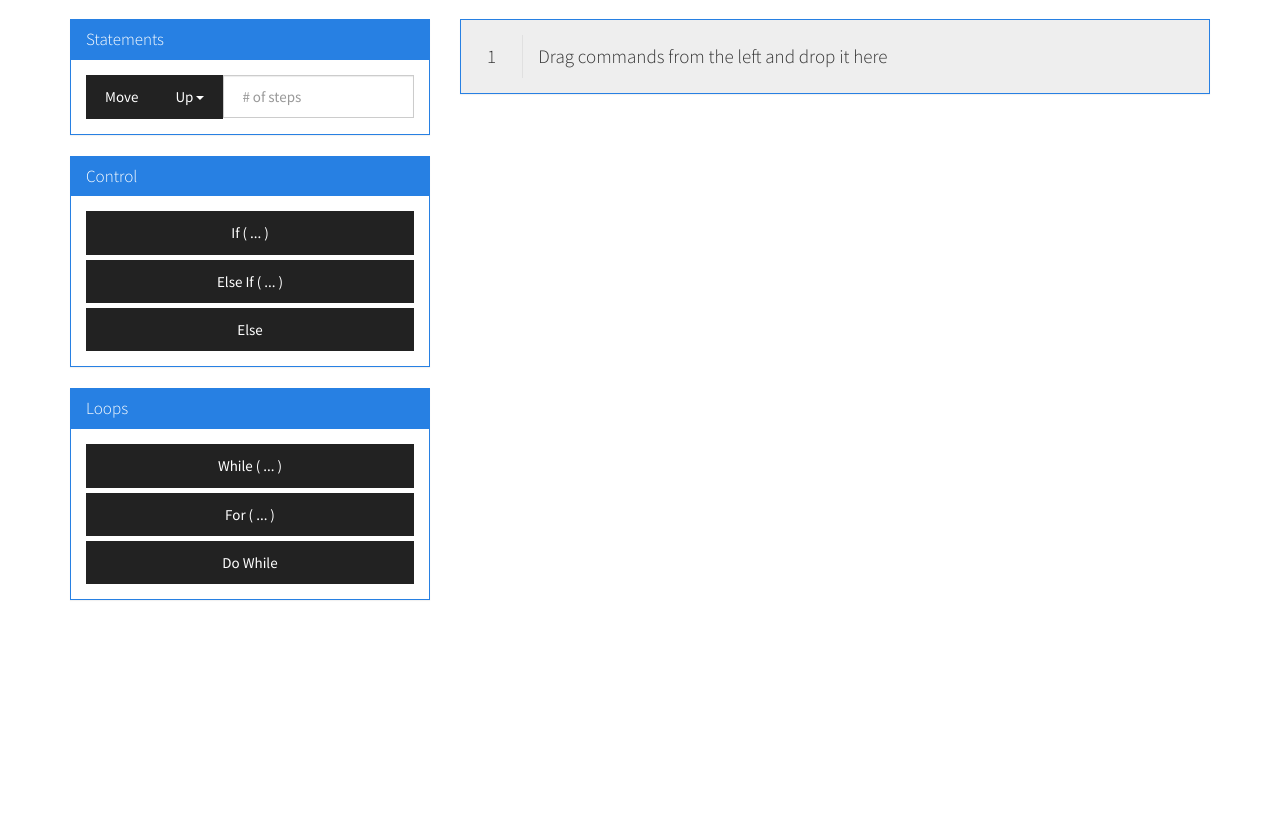
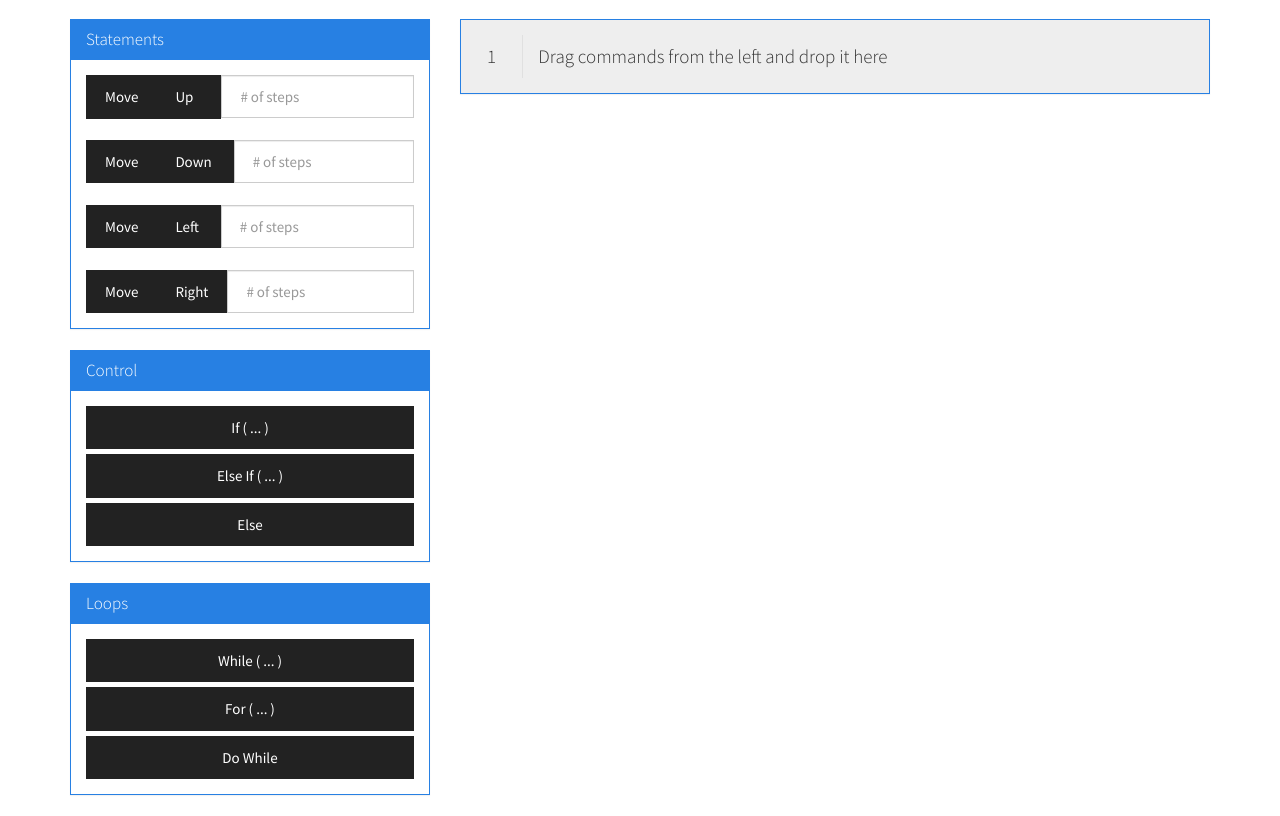
Before and after one commit to soedar/cs3213-project, a plain HTML site: page workspace.html in a window 1280 px wide. Shown: the part 128-944 px from the top of the page. Before the commit the page ends 800 px from the top, so only its background shows below. Drawn offline with Linux system fonts and the light colour scheme.

Commit message:
Merged GP's four buttons.

```diff
--- a/workspace.html
+++ b/workspace.html
@@ -63,20 +63,47 @@
                         <h3 class="panel-title">Statements</h3>
                     </div>
                     <div class="panel-body">
-                        <div class="ct-wrapper">
-                            <div class="input-group command-object move-command" data-type="move" data-direction="up" data-steps="-0">
+                        <div class="command-object-wrapper">
+                            <div class="input-group command-object move-command" data-type="move" data-direction="up" data-steps="0">
                                 <span class="input-group-addon">Move </span>
                                 <div class="input-group-btn">
-                                    <button type="button" class="btn btn-default dropdown-toggle" data-toggle="dropdown" data-option="move-direction">Up <span class="caret"></span></button>
-                                    <ul class="dropdown-menu" role="menu">
-                                        <li><a href="#">Up</a></li>
-                                        <li><a href="#">Down</a></li>
-                                        <li><a href="#">Left</a></li>
-                                        <li><a href="#">Right</a></li>
-                                    </ul>
+                                    <button type="button" class="btn btn-default " data-toggle="dropdown" data-option="move-direction">
+                                    <span class="text-only">Up&nbsp;&nbsp;&nbsp;</span> </button>
+
                                 </div>
                                 <input type="text" class="form-control" placeholder="# of steps">
                             </div>
+                            <br />
+                            <div class="input-group command-object move-command" data-type="move" data-direction="down" data-steps="0">
+                                <span class="input-group-addon">Move </span>
+                                <div class="input-group-btn">
+                                    <button type="button" class="btn btn-default " data-toggle="dropdown" data-option="move-direction">
+                                    <span class="text-only">Down&nbsp;</span> </button>
+
+                                </div>
+                                <input type="text" class="form-control" placeholder="# of steps">
+                            </div>
+                            <br />
+                            <div class="input-group command-object move-command" data-type="move" data-direction="left" data-steps="0">
+                                <span class="input-group-addon">Move </span>
+                                <div class="input-group-btn">
+                                    <button type="button" class="btn btn-default " data-toggle="dropdown" data-option="move-direction">
+                                    <span class="text-only">Left&nbsp;</span> </button>
+
+                                </div>
+                                <input type="text" class="form-control" placeholder="# of steps">
+                            </div>
+                            <br />
+                            <div class="input-group command-object move-command" data-type="move" data-direction="right" data-steps="0">
+                                <span class="input-group-addon">Move </span>
+                                <div class="input-group-btn">
+                                    <button type="button" class="btn btn-default " data-toggle="dropdown" data-option="move-direction">
+                                    <span class="text-only">Right</span> </button>
+
+                                </div>
+                                <input type="text" class="form-control" placeholder="# of steps">
+                            </div>
+
                         </div>
 
                     </div>
```
